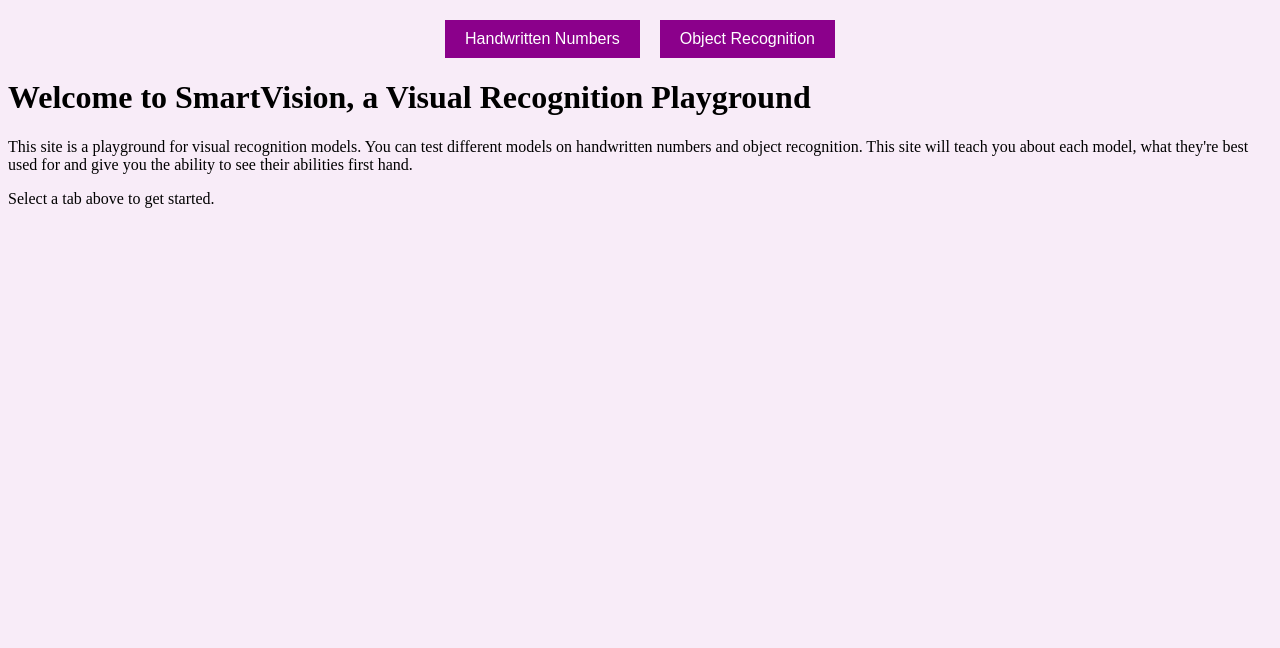
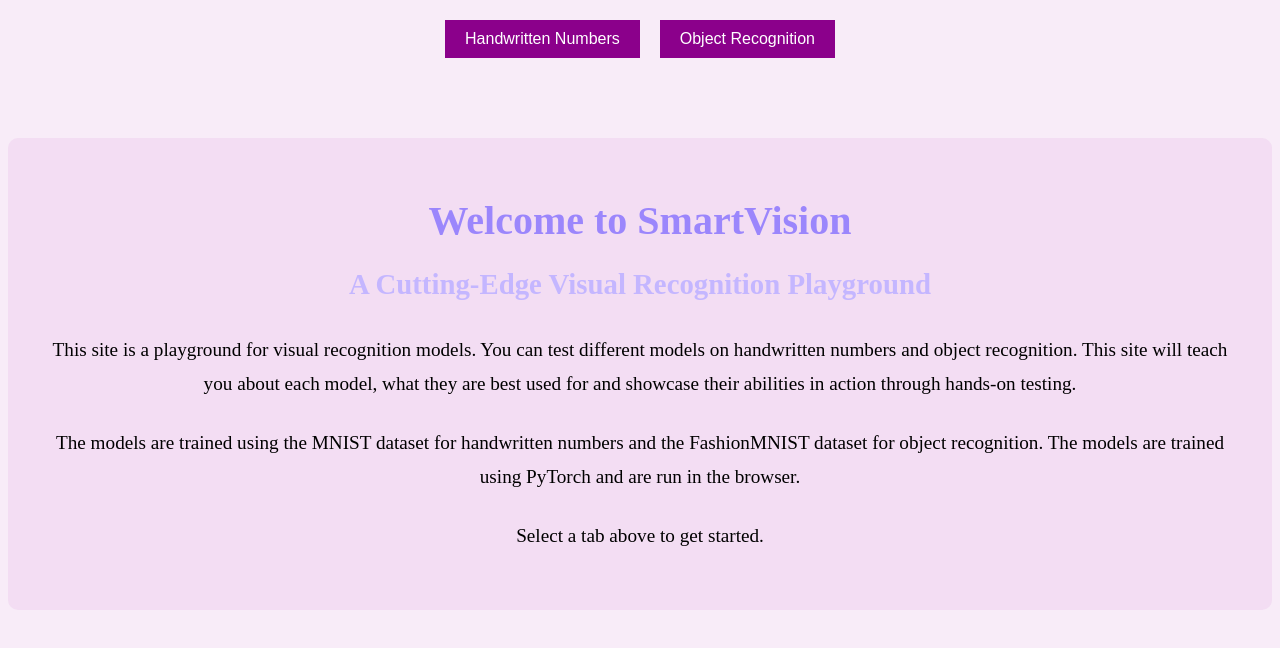
Before and after one commit to t1oluwani/SmartVision, a Vue app in the folder frontend/: page / in a window 1280 px wide. Shown: the top 648 px of the page. Built offline with nearby package versions, Linux system fonts and the light colour scheme.

Commit message:
Updated home message

```diff
--- a/frontend/src/App.vue
+++ b/frontend/src/App.vue
@@ -6,12 +6,18 @@
     </div>
 
     <div id="default">
-      <h1>Welcome to SmartVision, a Visual Recognition Playground</h1>
+      <h1>Welcome to SmartVision</h1>
+      <h2>A Cutting-Edge Visual Recognition Playground</h2>
       <p>
         This site is a playground for visual recognition models. You can test
         different models on handwritten numbers and object recognition. This site
-        will teach you about each model, what they're best used for and give you the
-        ability to see their abilities first hand.
+        will teach you about each model, what they are best used for and showcase
+        their abilities in action through hands-on testing.
+      </p>
+      <p>
+        The models are trained using the MNIST dataset for handwritten numbers and
+        the FashionMNIST dataset for object recognition. The models are trained using
+        PyTorch and are run in the browser.
       </p>
       <p>
         Select a tab above to get started.
--- a/frontend/src/assets/styles/App.css
+++ b/frontend/src/assets/styles/App.css
@@ -1,9 +1,6 @@
 html {
   height: 100vh;
   width: 100vw;
-}
-
-body {
   background-color: rgba(221, 160, 221, 0.2);
 }
 
@@ -26,3 +23,39 @@ button {
 button:hover {
   background-color: darkorchid;
 }
+
+/* Main Container */
+#default {
+  text-align: center;
+  padding: 2rem;
+  background-color: rgba(221, 160, 221, 0.2);
+  border-radius: 10px;
+  margin-top: 10vh;
+  /* margin: auto; */
+}
+
+/* Headings */
+h1 {
+  font-size: 2.5rem;
+  margin-bottom: 1rem;
+  color: #9b86fc;
+}
+
+h2 {
+  font-size: 1.8rem;
+  margin-bottom: 2rem;
+  color: #c4b6ff;
+}
+
+/* Paragraphs */
+p {
+  font-size: 1.2rem;
+  line-height: 1.8;
+  margin-bottom: 1.5rem;
+}
+
+p.cta {
+  font-size: 1.3rem;
+  font-weight: bold;
+  color: #a085ff;
+}
```
